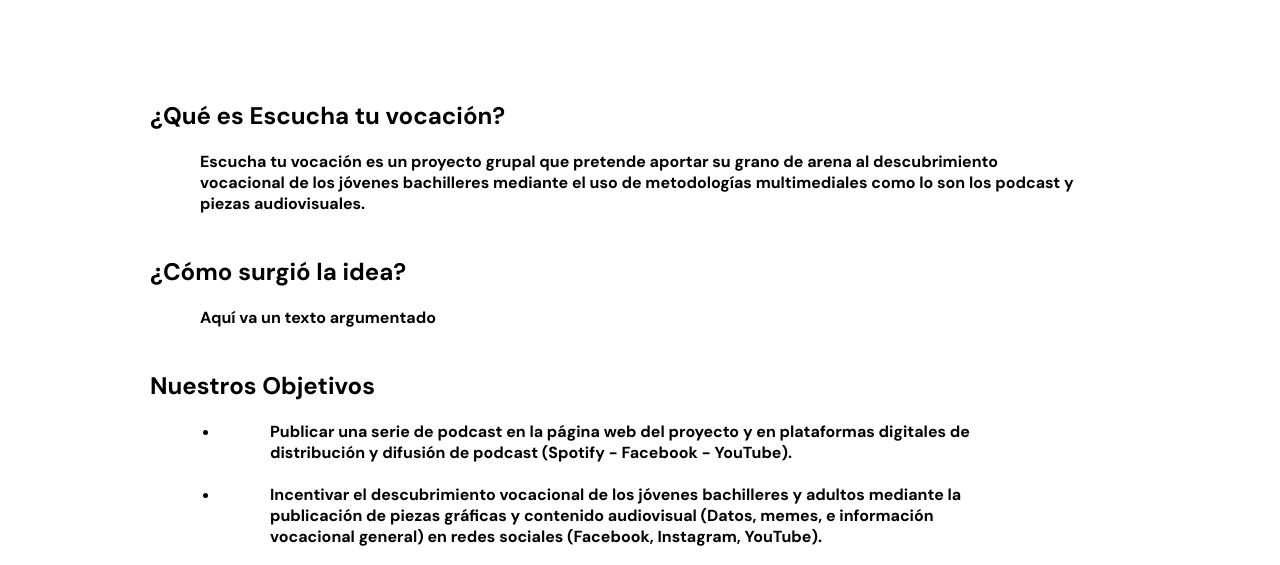
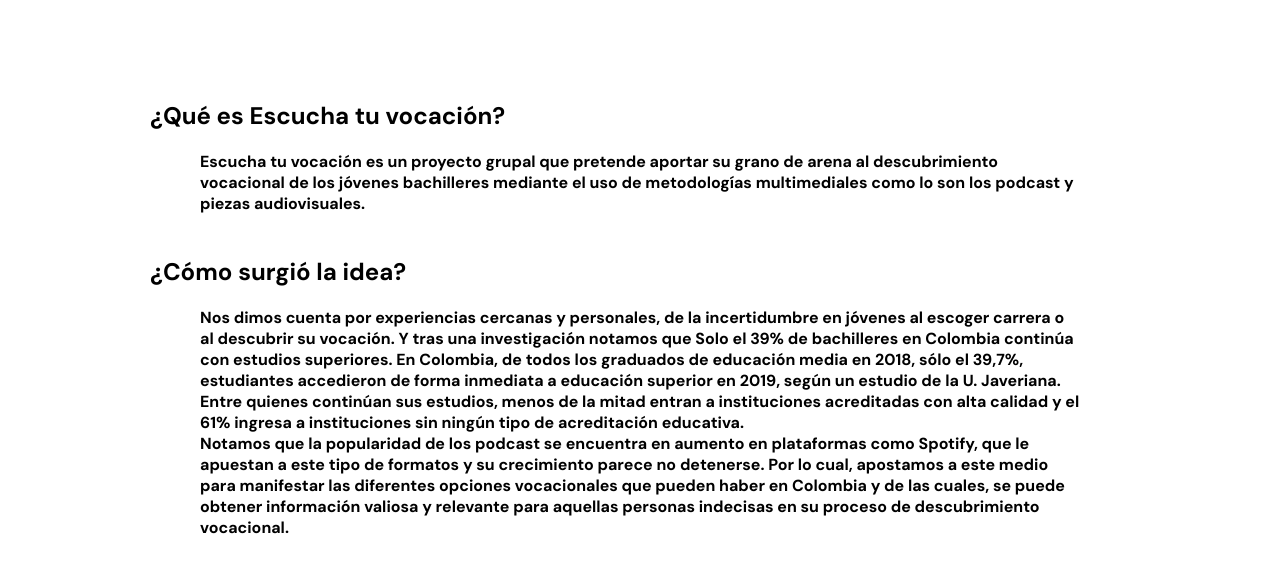
Before and after one commit to Johan-Falla/Escuchatuvocacion, a plain HTML site: page proyect.html in a window 1280 px wide. Shown: the part 206-771 px from the top of the page. Drawn offline with nearby package versions, Linux system fonts and the light colour scheme.

Commit message:
Update proyect.html

```diff
--- a/proyect.html
+++ b/proyect.html
@@ -74,7 +74,8 @@
 				<div class="proyect-divs">
 				<h2>¿Cómo surgió la idea?</h2>
 
-					<p>Aquí va un texto argumentado</p>
+					<p>Nos dimos cuenta por experiencias cercanas y personales, de la incertidumbre en jóvenes al escoger carrera o al descubrir su vocación. Y tras una investigación notamos que Solo el 39% de bachilleres en Colombia continúa con estudios superiores. En Colombia, de todos los graduados de educación media en 2018, sólo  el 39,7%, estudiantes accedieron de forma inmediata a educación superior en 2019, según un estudio de la U. Javeriana. Entre quienes continúan sus estudios, menos de la mitad entran a instituciones acreditadas con alta calidad y el 61% ingresa a instituciones sin ningún tipo de acreditación educativa. <br>
+						Notamos que la popularidad de los podcast se encuentra en aumento en plataformas como Spotify, que le apuestan a este tipo de formatos y su crecimiento parece no detenerse. Por lo cual, apostamos a este medio para manifestar las diferentes opciones vocacionales que pueden haber en Colombia y de las cuales, se puede obtener información valiosa y relevante para aquellas personas indecisas en su proceso de descubrimiento vocacional.</p>
 				</div>
 	<br><br>
 				<div class="proyect-divs">
```
